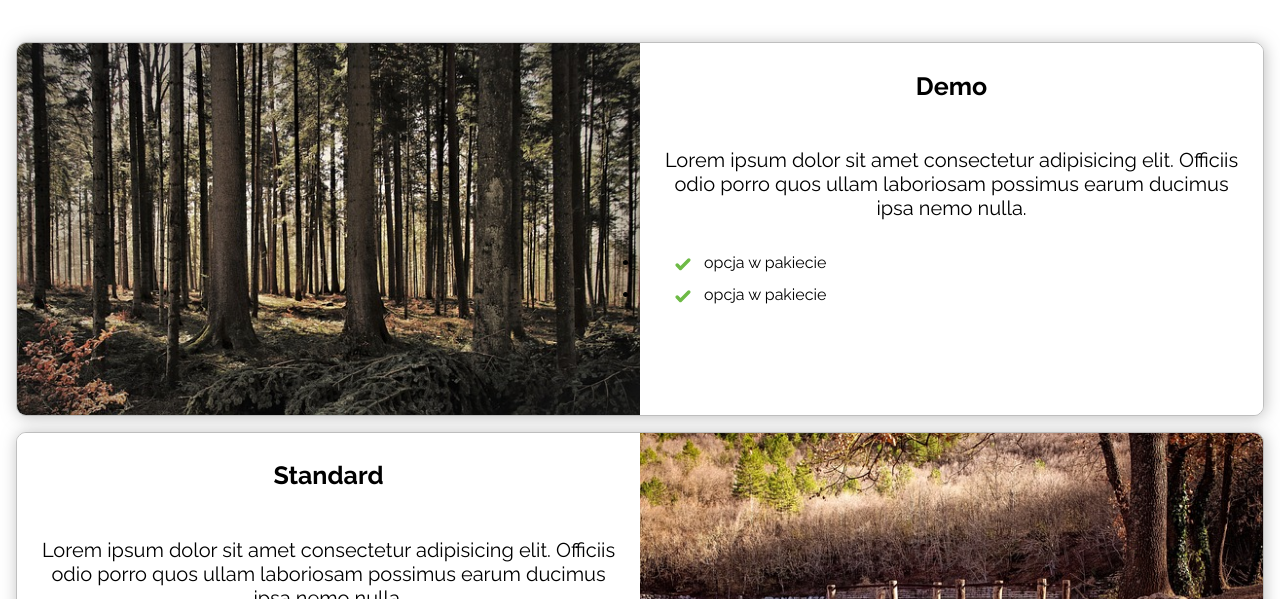
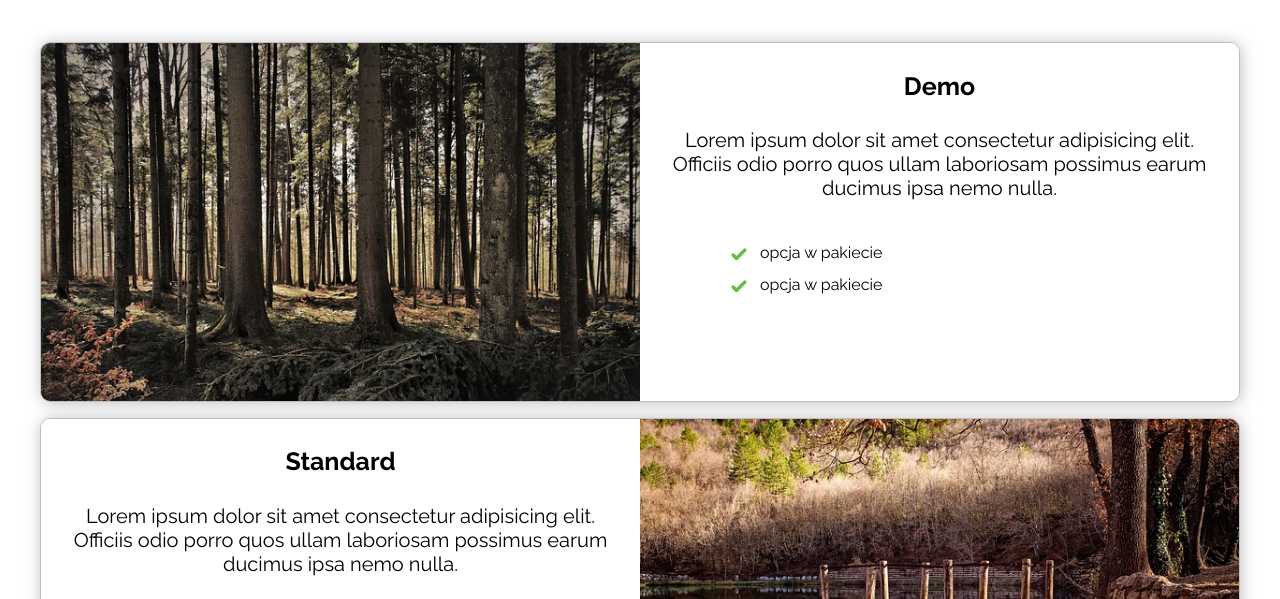
Before and after one commit to LesSyl/Forest, a website: page offers.html in a window 1280 px wide. Shown: the part 201-800 px from the top of the page. Drawn offline with Linux system fonts and the light colour scheme.

Commit message:
last amendments

```diff
--- a/src/sass/main.scss
+++ b/src/sass/main.scss
@@ -523,7 +523,7 @@ section {
 	border-top: 1px solid $green-color;
 	border-bottom: 1px solid $green-color;
 	&__facebook,
-	&__instagram{
+	&__instagram {
 		width: 50px;
 	}
 	&__twitter,
@@ -554,7 +554,7 @@ section {
 		}
 	}
 	&__info {
-		padding-bottom: 1em;
+		padding-bottom: 1.5em;
 		text-align: center;
 	}
 	&__title {
@@ -563,7 +563,7 @@ section {
 	}
 	&__text {
 		font-size: 2rem;
-		padding: 1em;
+		padding: 0 1em 1.5em;
 	}
 	&__ullist {
 		&-contain {
@@ -571,10 +571,10 @@ section {
 			img {
 				position: absolute;
 				width: 20px;
-				margin-left: 2em;
+				margin-left: 3.5em;
 			}
 			&-text {
-				margin-left: 4em;
+				margin-left: 5em;
 			}
 		}
 	}
@@ -797,7 +797,7 @@ section {
 				margin-top: 0.5em;
 				list-style: none;
 				&-item {
-					margin-bottom: 1em;
+					margin-bottom: 0.5em;
 				}
 				a {
 					color: rgb(61, 61, 61);
@@ -814,6 +814,7 @@ section {
 	.full-offer {
 		&__option {
 			display: flex;
+			max-width: 1200px;
 			&-img {
 				width: 50%;
 				transition: 0.3s;
@@ -884,6 +885,12 @@ section {
 			}
 		}
 	}
+	.full-offer__ullist {
+		margin-left: 3.5em;
+		&-contain {
+			list-style-type: none;
+		}
+	}
 }
 
 @media (min-width: 1200px) {
@@ -932,6 +939,9 @@ section {
 	}
 
 	.full-offer {
+		&__option {
+			margin: 1em auto;
+		}
 		&__ullist {
 			&-contain {
 				&-text {
```
Also changed, not shown: contact.html (+1 -1 lines), dist/css/main.min.css, 1 other file.
